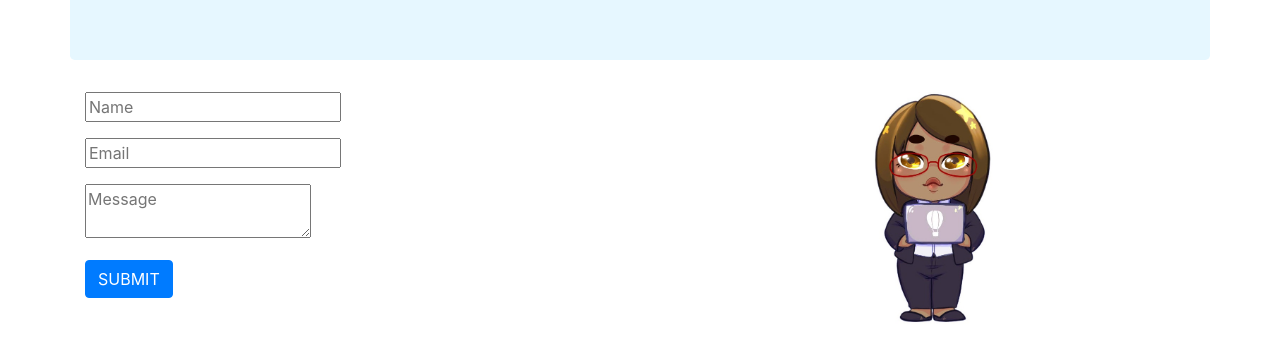
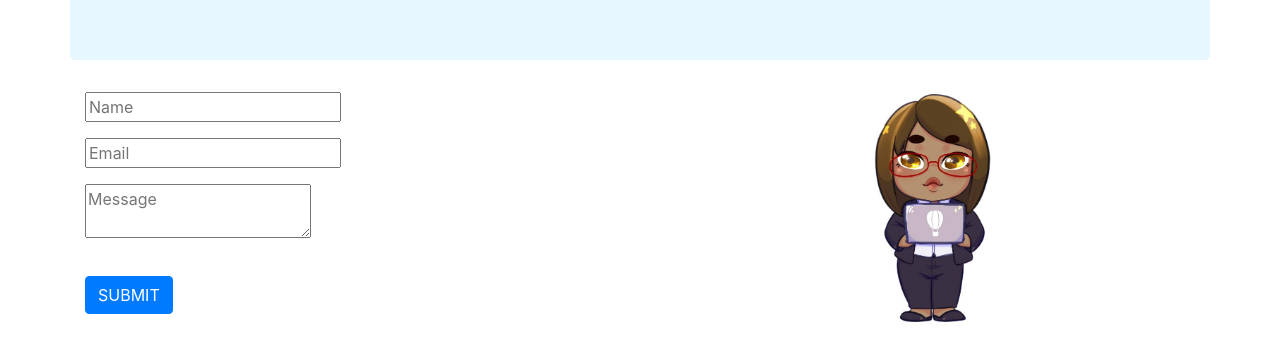
Before and after one commit to ChaoticDreamer/Personal-Website, a plain HTML site: page contactme.html in a window 1280 px wide. Shown: the part 249-610 px from the top of the page. Drawn offline with nearby package versions, Linux system fonts and the light colour scheme; a web font is replaced by a local one.

Commit message:
Edited submit button

```diff
--- a/contactme.css
+++ b/contactme.css
@@ -23,3 +23,7 @@ h1 {
     font-family: 'Noto Sans', sans-serif;
     color: #3c5e93;
 }
+
+#submit-btn {
+    margin-top: 1rem;
+}
--- a/contactme.html
+++ b/contactme.html
@@ -70,7 +70,7 @@
                             <div data-netlify-recaptcha="true"></div>
 
                                   <div class="submit">
-                              <button type="submit" class="btn btn-primary">SUBMIT</button>
+                              <button type="submit" class="btn btn-primary" id="submit-btn">SUBMIT</button>
                               <div class="ease"></div>
                             </div>
                           </form>
```
